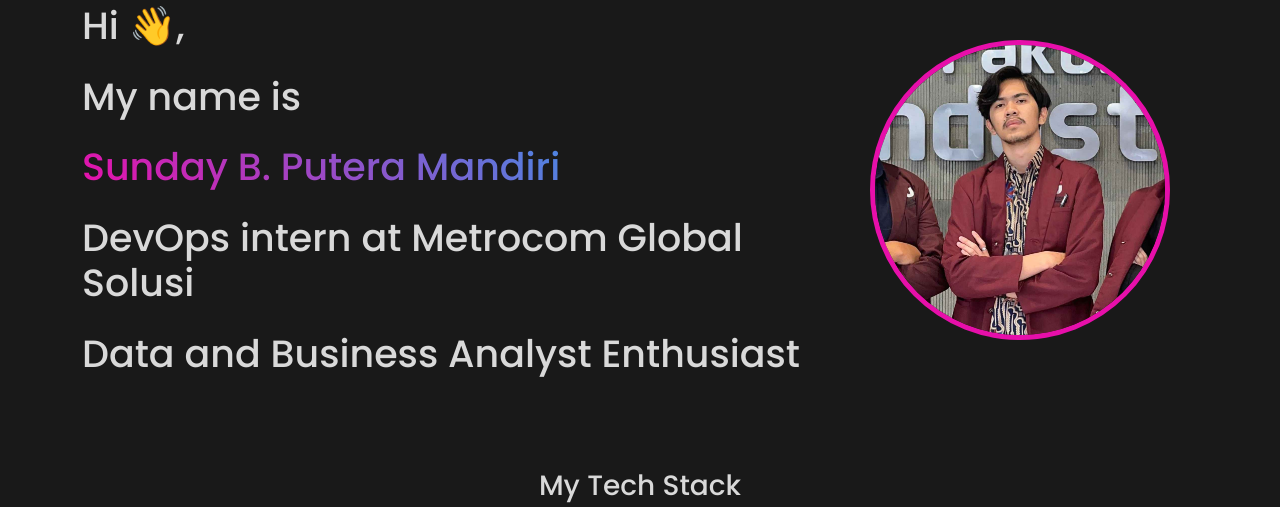
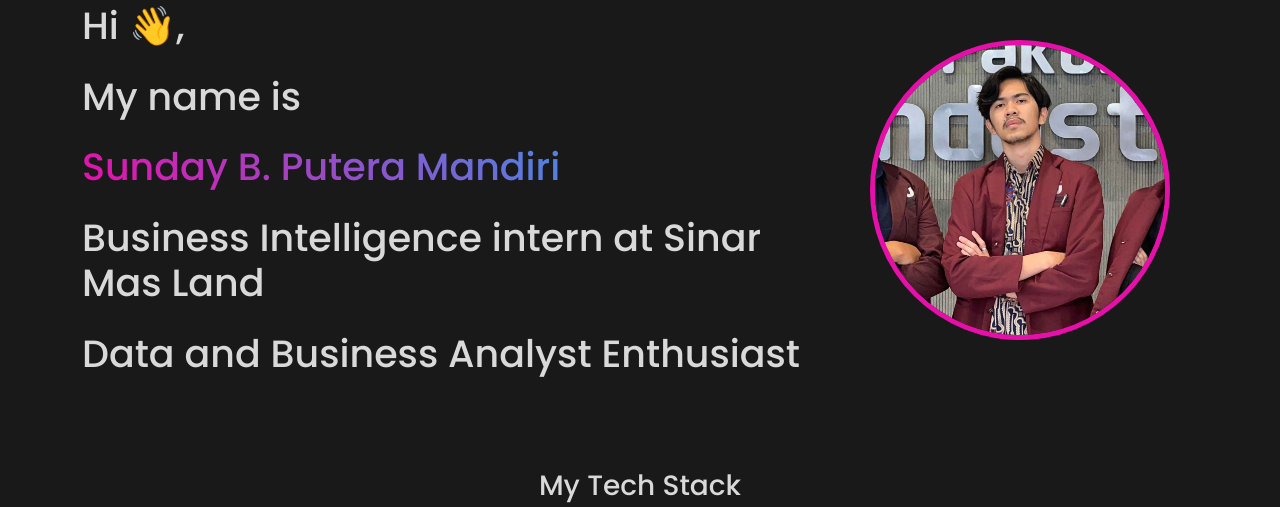
Before and after one commit to SundayBPM/porto_django, a Django app: page / in a window 1280 px wide. Shown: the part 172-679 px from the top of the page. Run offline with Django 5.2, Linux system fonts and the light colour scheme; data that the repository does not hold is empty.

Commit message:
fix: update internship title in home.html

```diff
--- a/templates/blog/home.html
+++ b/templates/blog/home.html
@@ -45,7 +45,7 @@
                 <h3>Hi 👋,</h3>
                 <h3>My name is</h3>
                 <h3>Sunday B. Putera Mandiri</h3>
-                <h3>DevOps intern at Metrocom Global Solusi</h3>
+                <h3>Business Intelligence intern at Sinar Mas Land</h3>
                 <h3>Data and Business Analyst Enthusiast</h3>
             </div>
             <div class="col-sm-4 profile-img">
```
